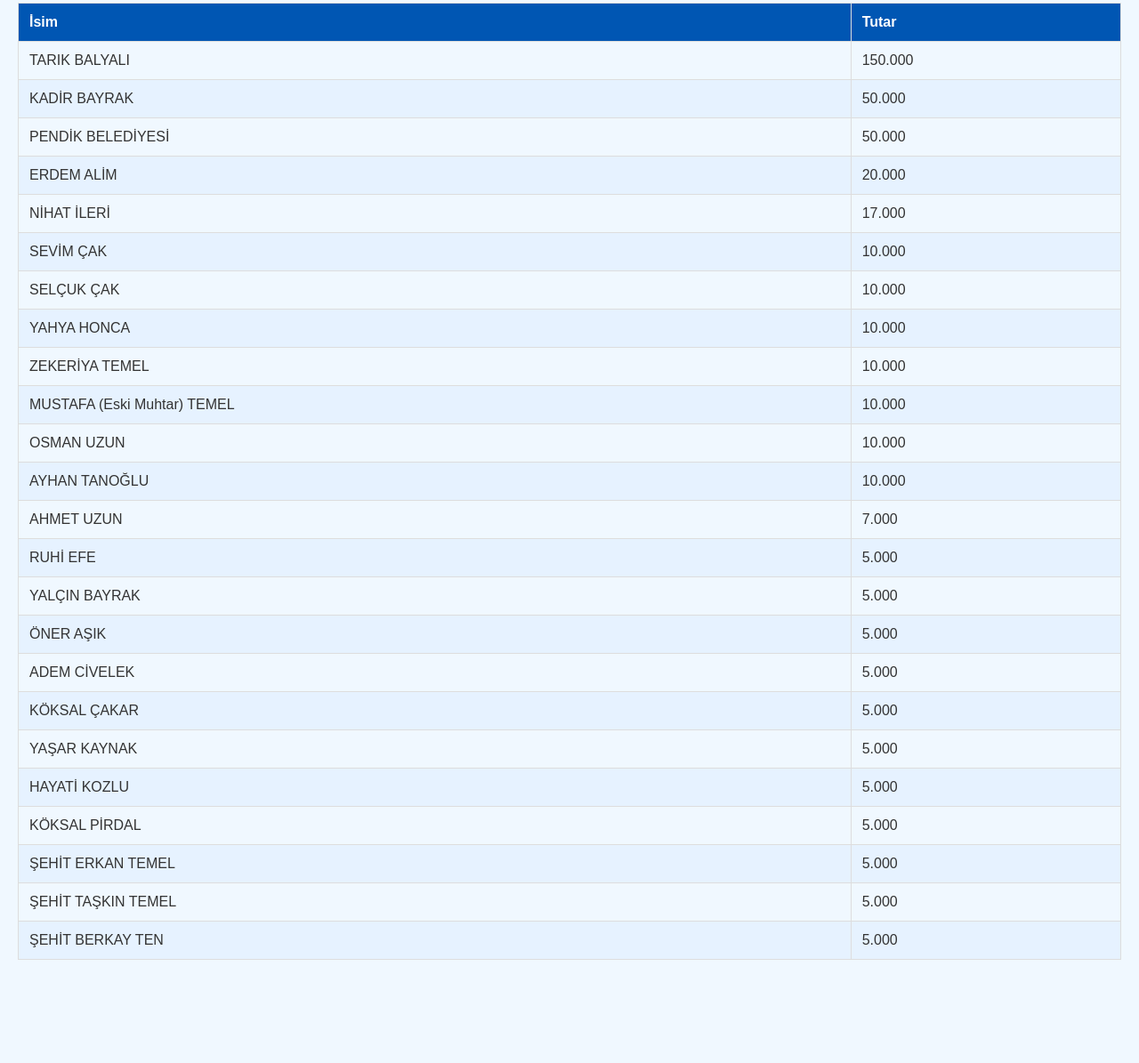
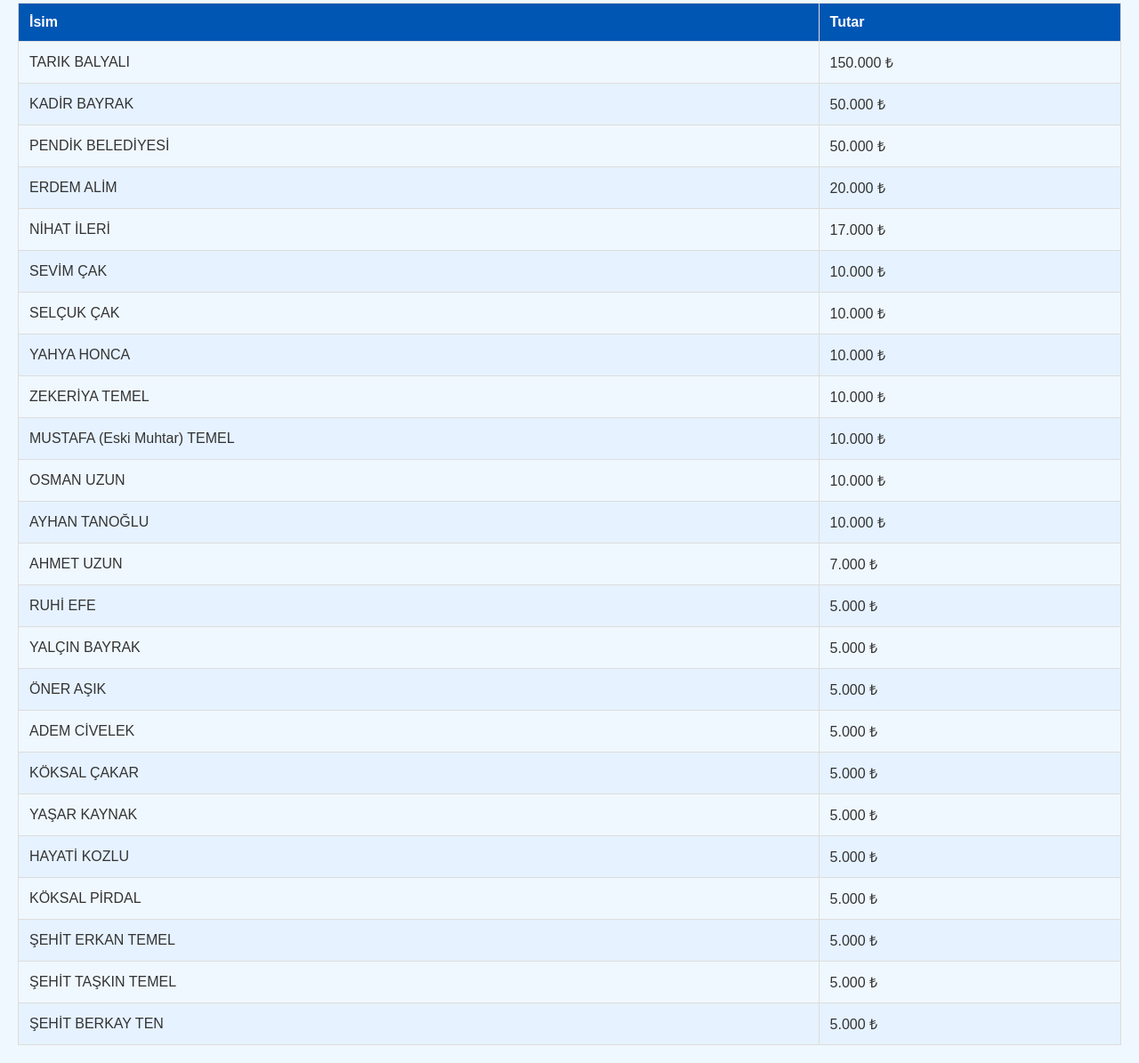
Before and after one commit to tornukdernek/aidatsorgulama.github.io, a plain HTML site: page bagis.html in a window 1280 px wide. Shown: the part 197-1392 px from the top of the page at 89% size. Before the commit the page ends 1296 px from the top, so only its background shows below. Drawn offline with Linux system fonts and the light colour scheme.

Commit message:
Update bagis.html

```diff
--- a/bagis.html
+++ b/bagis.html
@@ -93,30 +93,30 @@
             </tr>
         </thead>
         <tbody>
-            <tr><td>TARIK BALYALI</td><td>150.000</td>₺</tr>
-            <tr><td>KADİR BAYRAK</td><td>50.000</td>₺</tr>
-            <tr><td>PENDİK BELEDİYESİ</td><td>50.000</td>₺</tr>
-            <tr><td>ERDEM ALİM</td><td>20.000</td>₺</tr>
-            <tr><td>NİHAT İLERİ</td><td>17.000</td></tr>
-            <tr><td>SEVİM ÇAK</td><td>10.000</td></tr>
-            <tr><td>SELÇUK ÇAK</td><td>10.000</td></tr>
-            <tr><td>YAHYA HONCA</td><td>10.000</td></tr>
-            <tr><td>ZEKERİYA TEMEL</td><td>10.000</td></tr>
-            <tr><td>MUSTAFA (Eski Muhtar) TEMEL</td><td>10.000</td></tr>
-            <tr><td>OSMAN UZUN</td><td>10.000</td></tr>
-            <tr><td>AYHAN TANOĞLU</td><td>10.000</td></tr>
-            <tr><td>AHMET UZUN</td><td>7.000</td></tr>
-            <tr><td>RUHİ EFE</td><td>5.000</td></tr>
-            <tr><td>YALÇIN BAYRAK</td><td>5.000</td></tr>
-            <tr><td>ÖNER AŞIK</td><td>5.000</td></tr>
-            <tr><td>ADEM CİVELEK</td><td>5.000</td></tr>
-            <tr><td>KÖKSAL ÇAKAR</td><td>5.000</td></tr>
-            <tr><td>YAŞAR KAYNAK</td><td>5.000</td></tr>
-            <tr><td>HAYATİ KOZLU</td><td>5.000</td></tr>
-            <tr><td>KÖKSAL PİRDAL</td><td>5.000</td></tr>
-            <tr><td>ŞEHİT ERKAN TEMEL</td><td>5.000</td></tr>
-            <tr><td>ŞEHİT TAŞKIN TEMEL</td><td>5.000</td></tr>
-            <tr><td>ŞEHİT BERKAY TEN</td><td>5.000</td></tr>
+            <tr><td>TARIK BALYALI</td><td>150.000 ₺</td></tr>
+            <tr><td>KADİR BAYRAK</td><td>50.000 ₺</td></tr>
+            <tr><td>PENDİK BELEDİYESİ</td><td>50.000 ₺</td></tr>
+            <tr><td>ERDEM ALİM</td><td>20.000 ₺</td>₺</tr>
+            <tr><td>NİHAT İLERİ</td><td>17.000 ₺</td></tr>
+            <tr><td>SEVİM ÇAK</td><td>10.000 ₺</td></tr>
+            <tr><td>SELÇUK ÇAK</td><td>10.000 ₺</td></tr>
+            <tr><td>YAHYA HONCA</td><td>10.000 ₺</td></tr>
+            <tr><td>ZEKERİYA TEMEL</td><td>10.000 ₺</td></tr>
+            <tr><td>MUSTAFA (Eski Muhtar) TEMEL</td><td>10.000 ₺</td></tr>
+            <tr><td>OSMAN UZUN</td><td>10.000 ₺</td></tr>
+            <tr><td>AYHAN TANOĞLU</td><td>10.000 ₺</td></tr>
+            <tr><td>AHMET UZUN</td><td>7.000 ₺</td></tr>
+            <tr><td>RUHİ EFE</td><td>5.000 ₺</td></tr>
+            <tr><td>YALÇIN BAYRAK</td><td>5.000 ₺</td></tr>
+            <tr><td>ÖNER AŞIK</td><td>5.000 ₺</td></tr>
+            <tr><td>ADEM CİVELEK</td><td>5.000 ₺</td></tr>
+            <tr><td>KÖKSAL ÇAKAR</td><td>5.000 ₺</td></tr>
+            <tr><td>YAŞAR KAYNAK</td><td>5.000 ₺</td></tr>
+            <tr><td>HAYATİ KOZLU</td><td>5.000 ₺</td></tr>
+            <tr><td>KÖKSAL PİRDAL</td><td>5.000 ₺</td></tr>
+            <tr><td>ŞEHİT ERKAN TEMEL</td><td>5.000 ₺</td></tr>
+            <tr><td>ŞEHİT TAŞKIN TEMEL</td><td>5.000 ₺</td></tr>
+            <tr><td>ŞEHİT BERKAY TEN</td><td>5.000 ₺</td></tr>
             <!-- Diğer bağışçılar burada -->
         </tbody>
     </table>
```
